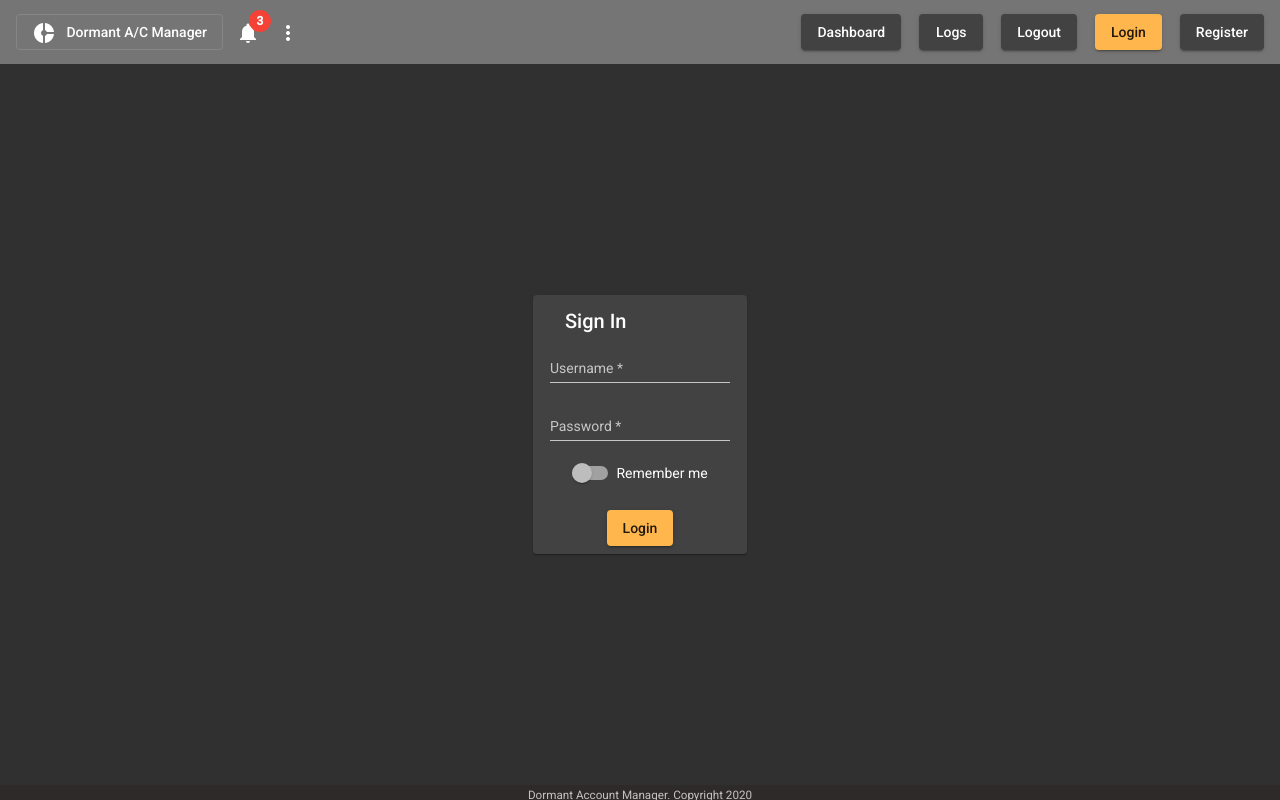
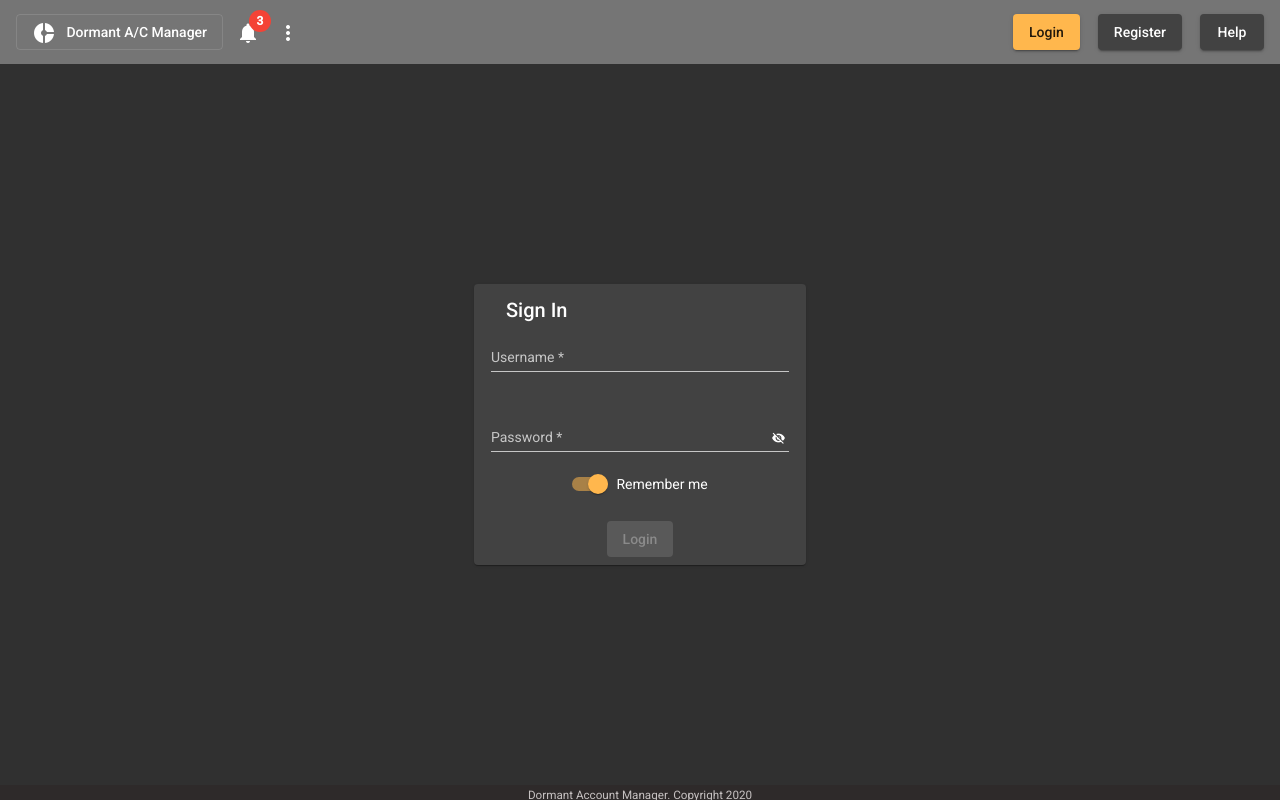
Before and after one commit to sprtkd/resource-dashboard, an Angular app: page /resource-dashboard/home/login in a window 1280 px wide. Built offline with nearby package versions, Linux system fonts and the light colour scheme.

Commit message:
added login logout functionality

```diff
--- a/src/app/app-routing.module.ts
+++ b/src/app/app-routing.module.ts
@@ -6,6 +6,7 @@ import { LoginComponent } from './landing/login/login.component';
 import { RegisterComponent } from './landing/register/register.component';
 import { DashboardComponent } from './dashboard/dashboard.component';
 import { ViewLogsComponent } from './view-logs/view-logs.component';
+import { LogoutComponent } from './common/logout/logout.component';
 
 
 const routes: Routes = [
@@ -24,6 +25,7 @@ const routes: Routes = [
       { path: 'logs', component: ViewLogsComponent }
     ]
   },
+  { path: 'logout', component: LogoutComponent },
   { path: '**', component: ErrorComponent }
 ];
 
--- a/src/app/app.module.ts
+++ b/src/app/app.module.ts
@@ -31,6 +31,8 @@ import { FlexLayoutModule } from '@angular/flex-layout';
 import { MatMenuModule } from '@angular/material/menu';
 import { MatSnackBarModule } from '@angular/material/snack-bar';
 import { MatSlideToggleModule } from '@angular/material/slide-toggle';
+import { ReactiveFormsModule } from '@angular/forms';
+import { LogoutComponent } from './common/logout/logout.component';
 
 
 @NgModule({
@@ -45,7 +47,8 @@ import { MatSlideToggleModule } from '@angular/material/slide-toggle';
     DashboardComponent,
     ViewLogsComponent,
     MaterialNavbarComponent,
-    ProfileComponent
+    ProfileComponent,
+    LogoutComponent
   ],
   imports: [
     BrowserModule,
@@ -65,6 +68,7 @@ import { MatSlideToggleModule } from '@angular/material/slide-toggle';
     MatCardModule,
     FlexLayoutModule,
     MatSnackBarModule,
+    ReactiveFormsModule,
     MatSlideToggleModule,
     ServiceWorkerModule.register('ngsw-worker.js', { enabled: environment.production })
   ],
--- /dev/null
+++ b/src/app/common/logout/logout.component.html
@@ -0,0 +1 @@
+<p>logout works!</p>
--- /dev/null
+++ b/src/app/common/logout/logout.component.ts
@@ -0,0 +1,29 @@
+import { Component, OnInit } from '@angular/core';
+import { Router } from '@angular/router';
+import { NavbarComponent } from '../navbar/navbar.component';
+import { MatSnackBar } from '@angular/material/snack-bar';
+
+@Component({
+  selector: 'app-logout',
+  templateUrl: './logout.component.html',
+  styleUrls: ['./logout.component.css']
+})
+export class LogoutComponent implements OnInit {
+
+  constructor(private router: Router, private navbar: NavbarComponent, private _snackBar: MatSnackBar) { }
+
+  ngOnInit(): void {
+    localStorage.removeItem("user");
+    this.navbar.ngOnInit();
+    this.router.navigate(['home']);
+    this.openSnackBar("Logged Out", "Login Again", "home/login");
+  }
+
+  openSnackBar(message: string, action: string, uri: string) {
+    this._snackBar.open(message, action, {
+      duration: 2000,
+    }).onAction()
+      .subscribe(() => this.router.navigateByUrl(uri));
+  }
+
+}
--- a/src/app/common/navbar/navbar.component.ts
+++ b/src/app/common/navbar/navbar.component.ts
@@ -8,19 +8,41 @@ import { LinkUiModel } from 'src/app/models/link.ui.model';
 })
 export class NavbarComponent implements OnInit {
 
+  isLoggedIn: Boolean = false;
   listOfLinks: LinkUiModel[] = [];
 
   constructor() {
-    this.listOfLinks.push(
-      { 'linkName': "Dashboard", 'linkUri': "/app/dashboard" },
-      { 'linkName': "Logs", 'linkUri': "/app/logs" },
-      { 'linkName': "Logout", 'linkUri': "abc" },
-      { 'linkName': "Login", 'linkUri': "home/login" },
-      { 'linkName': "Register", 'linkUri': "home/register" }
-    )
+
   }
 
   ngOnInit(): void {
+    this.getNavbarUrls();
+  }
+
+  getNavbarUrls(){
+
+    let username = localStorage.getItem("user");
+    if(username!=null){
+      this.isLoggedIn= true;
+    }else{
+      this.isLoggedIn= false;
+    }
+    if(this.isLoggedIn){
+      this.listOfLinks = [];
+      this.listOfLinks.push(
+        { 'linkName': "Hello " + username, 'linkUri': "/home" },
+        { 'linkName': "Dashboard", 'linkUri': "/app/dashboard" },
+        { 'linkName': "Logs", 'linkUri': "/app/logs" },
+        { 'linkName': "Logout", 'linkUri': "/logout" }
+      )
+    } else{
+      this.listOfLinks = [];
+      this.listOfLinks.push(
+        { 'linkName': "Login", 'linkUri': "home/login" },
+        { 'linkName': "Register", 'linkUri': "home/register" },
+        { 'linkName': "Help", 'linkUri': "/help" }
+      )
+    }
   }
 
 }
--- a/src/app/landing/login/login.component.css
+++ b/src/app/landing/login/login.component.css
@@ -2,3 +2,11 @@
     text-align: center;
     height: 90%;
 }
+
+.login-input{
+    width: 100%;
+}
+
+.login-card{
+    min-width: 300px;
+}
--- a/src/app/landing/login/login.component.html
+++ b/src/app/landing/login/login.component.html
@@ -1,29 +1,41 @@
 <div id="login-div" fxLayout="row wrap" fxLayoutAlign="center center">
-  <mat-card class="example-card">
+  <mat-card class="login-card">
     <mat-card-header>
       <mat-card-title>Sign In</mat-card-title>
     </mat-card-header>
     <mat-card-content>
-      <form class="example-form">
-        <table class="example-full-width" cellspacing="0">
+      <form>
+        <table cellspacing="0" class="login-card">
           <tr>
             <td>
-              <mat-form-field class="example-full-width">
-                <input matInput placeholder="Username" [(ngModel)]="username" name="username" required>
+              <mat-form-field class="login-input">
+                <input matInput placeholder="Username" [formControl]="username" required>
+                <mat-error *ngIf="username.invalid">Username invalid</mat-error>
               </mat-form-field>
             </td>
           </tr>
           <tr>
             <td>
-              <mat-form-field class="example-full-width">
-                <input matInput placeholder="Password" [(ngModel)]="password" type="password" name="password" required>
+              <br>
+            </td>
+          </tr>
+          <tr>
+            <td>
+              <mat-form-field class="login-input">
+                <input matInput [type]="hidePassword ? 'password' : 'text'" placeholder="Password"
+                  [formControl]="password" required>
+                <button mat-icon-button matSuffix (click)="hidePassword = !hidePassword"
+                  [attr.aria-label]="'Hide password'" [attr.aria-pressed]="hidePassword">
+                  <mat-icon>{{hidePassword ? 'visibility_off' : 'visibility'}}</mat-icon>
+                </button>
+                <mat-error *ngIf="password.invalid">Password Invalid</mat-error>
               </mat-form-field>
             </td>
           </tr>
 
           <tr>
             <td>
-              <mat-slide-toggle>Remember me</mat-slide-toggle>
+              <mat-slide-toggle [formControl]="toBeRemebered">Remember me</mat-slide-toggle>
             </td>
           </tr>
         </table>
@@ -31,9 +43,7 @@
 
     </mat-card-content>
     <mat-card-actions>
-      <button mat-raised-button (click)="login()" color="accent">Login</button>
+      <button mat-raised-button [disabled]="!isLoginValid()" (click)="login()" color="accent">Login</button>
     </mat-card-actions>
-
   </mat-card>
-
 </div>
--- a/src/app/landing/login/login.component.ts
+++ b/src/app/landing/login/login.component.ts
@@ -1,6 +1,9 @@
 import { Component, OnInit } from '@angular/core';
+import { FormControl, Validators } from '@angular/forms';
 
-import {Router} from '@angular/router';
+import { Router } from '@angular/router';
+import { NavbarComponent } from 'src/app/common/navbar/navbar.component';
+import { MatSnackBar } from '@angular/material/snack-bar';
 
 @Component({
   selector: 'app-login',
@@ -9,19 +12,37 @@ import {Router} from '@angular/router';
 })
 export class LoginComponent implements OnInit {
 
-  constructor(private router: Router) { }
-  username: string;
-  password: string;
+  constructor(private router: Router, private navbar: NavbarComponent, private _snackBar: MatSnackBar) { }
+  hidePassword: Boolean = true;
+  toBeRemebered = new FormControl('');
+  username = new FormControl('', [Validators.required, Validators.minLength(1)]);
+  password = new FormControl('', [Validators.required, Validators.minLength(5)]);
 
   ngOnInit(): void {
+    let username = localStorage.getItem("user");
+    if (username != null) {
+      this.router.navigate(["app/dashboard"]);
+      this.openSnackBar("You are already logged in", "Logout", "logout");
+    }
+    this.toBeRemebered.setValue(true);
   }
 
-  login() : void {
-    if(this.username == 'admin' && this.password == 'admin'){
-     this.router.navigate(["app/dashboard"]);
-    }else {
-      alert("Invalid credentials");
-    }
+  login(): void {
+    localStorage.setItem("user", this.username.value);
+    this.navbar.ngOnInit();
+    this.router.navigate(["app/dashboard"]);
+    this.openSnackBar("Successfully Logged In", "Go to Home", "home");
+  }
+
+  isLoginValid(): Boolean {
+    return (this.username.valid && this.password.valid);
+  }
+
+  openSnackBar(message: string, action: string, uri: string) {
+    this._snackBar.open(message, action, {
+      duration: 2000,
+    }).onAction()
+      .subscribe(() => this.router.navigateByUrl(uri));
   }
 
 }
```
Also changed, not shown: src/app/common/logout/logout.component.css (added), 1 other file (tests, documents, lock files or other folders).
